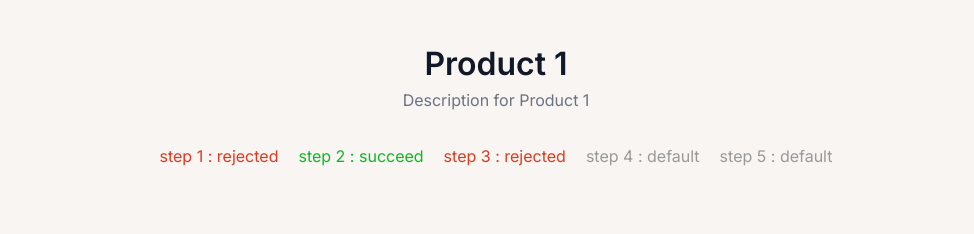
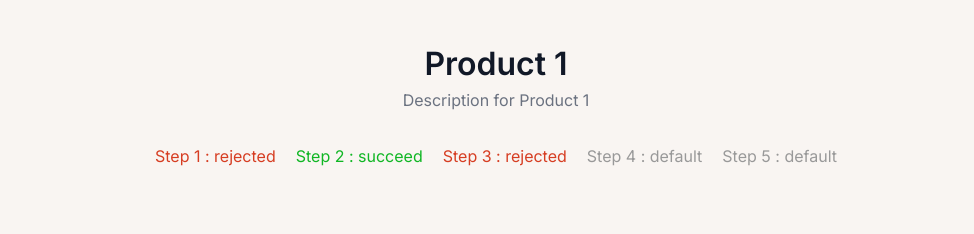
Before and after one commit to ART1377/Workflow-step-by-step, a Next.js app: page /products/1 in a window 1280 px wide. Shown: the top 234 px of the page, without its empty margins (144-1118 px from the left). Built offline with nearby package versions, Linux system fonts and the light colour scheme; data requests are answered from the project's data file.

Commit message:
some changes added

```diff
--- a/db.json
+++ b/db.json
@@ -170,9 +170,13 @@
             "personName": "Isaac",
             "personId": "006"
           },
-          "state": "succeed",
+          "state": "uploaded",
           "step": 1,
-          "file": null
+          "file": {
+            "name": "Screenshot (2).png",
+            "type": "image/png",
+            "size": 96304
+          }
         },
         {
           "person": {
@@ -197,9 +201,13 @@
             "personName": "Isaac",
             "personId": "006"
           },
-          "state": "default",
+          "state": "uploaded",
           "step": 4,
-          "file": null
+          "file": {
+            "name": "Screenshot (3).png",
+            "type": "image/png",
+            "size": 345996
+          }
         },
         {
           "person": {
--- a/src/app/products/[productId]/page.tsx
+++ b/src/app/products/[productId]/page.tsx
@@ -45,7 +45,7 @@ const productDetailPage = ({ params: { productId } }: Props) => {
                         : "text-main-gray"
                     }`}
                   >
-                    step {step.step} : {step.state}
+                    Step {step.step} : {step.state}
                   </li>
                 );
               })}
```
Also changed, not shown: src/app/components/Workflow/WorkflowItem.tsx (+0 -11 lines).
